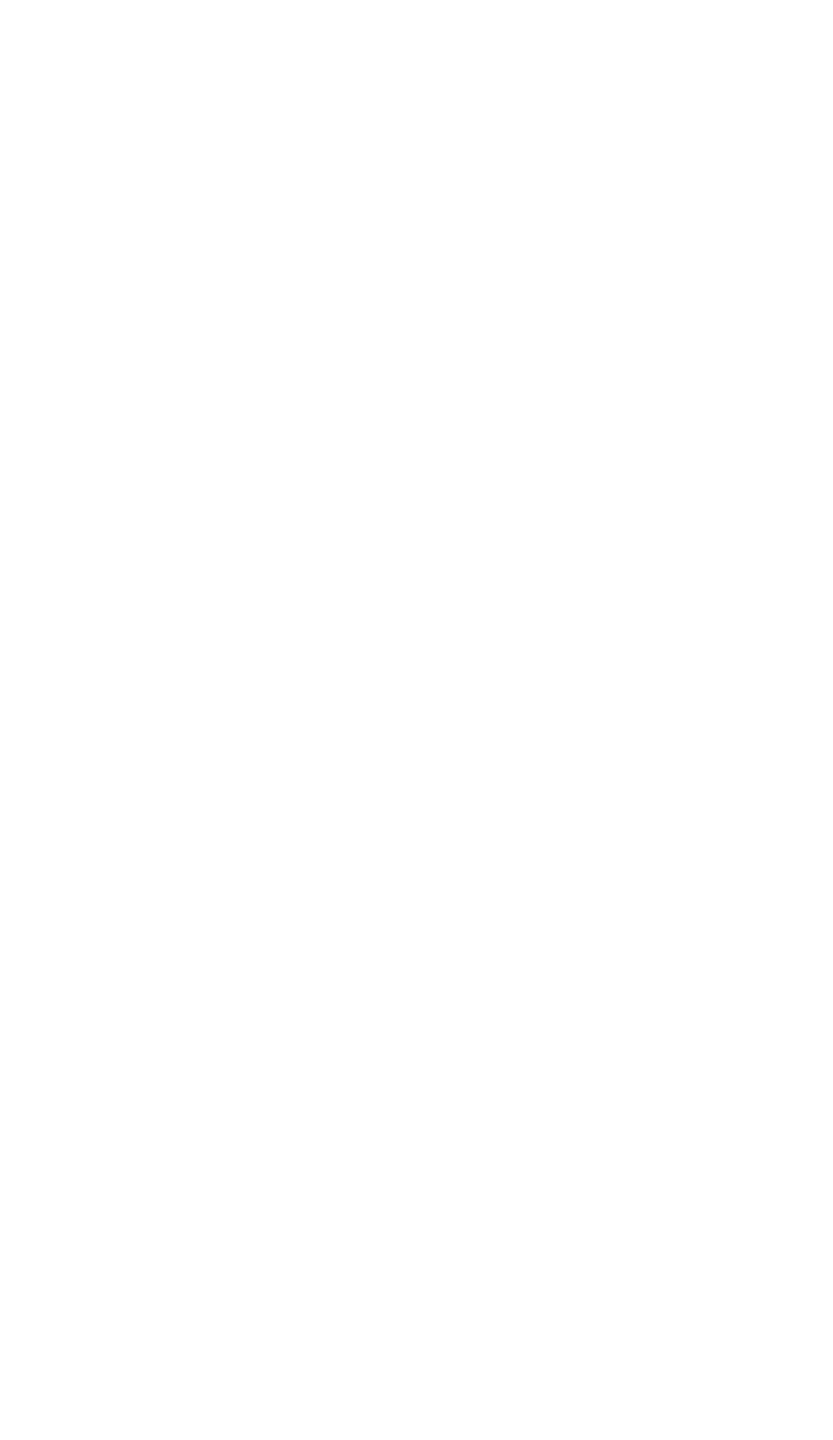
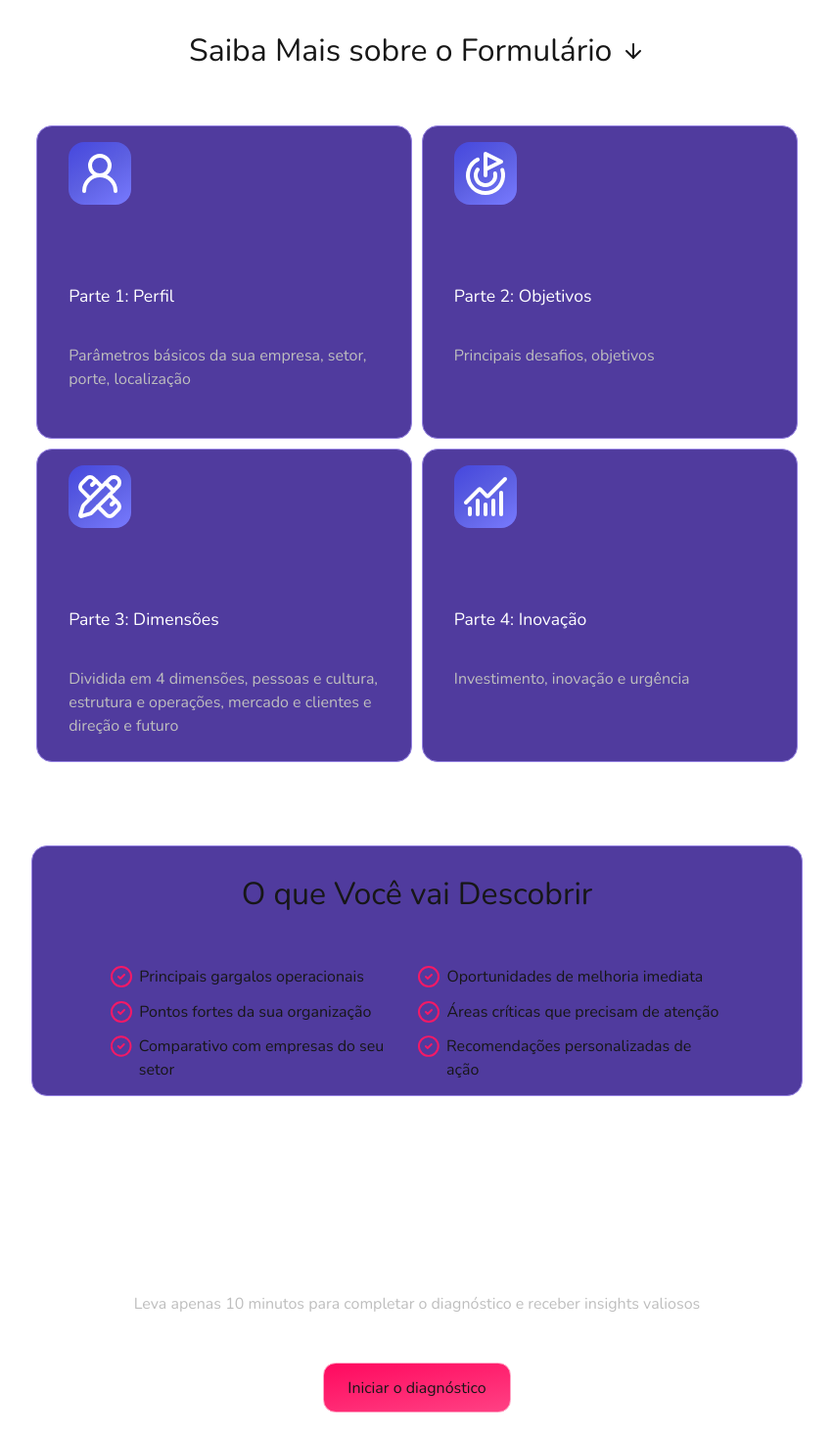
Before and after one commit to API-DeepCode/API3, a Next.js app in the folder api3/: page / in a window 1280 px wide. Shown: the part 620-2090 px from the top of the page at 98% size, without its empty margins (214-1065 px from the left). Before the commit the page ends 800 px from the top, so only its background shows below. Built offline with nearby package versions, Linux system fonts and the light colour scheme.

Commit message:
UPDATE: Atualização das seguintes páginas: landingpage e a primeira página do forms

```diff
--- a/api3/app/Home.module.css
+++ b/api3/app/Home.module.css
@@ -1,5 +1,5 @@
 .welcome_message{
-    border-left: 8px solid #82def2;
+    border-left: 8px solid #ff4687;
     padding-left: 2em;
     margin-bottom: 3em;
     margin-left: 3em;
@@ -22,6 +22,7 @@
     flex-direction: column;
     align-items: center;
     gap: 1em;
+    margin-bottom: 4em;
 }
 
 .title > h1{
@@ -31,7 +32,7 @@
 }
 
 .title > h2{
-    color: gray;
+    color: rgb(190, 190, 190);
     font-size: 1.3em;
     width: 30em;
     margin-bottom: 1.5em;
@@ -39,4 +40,104 @@
 
 .information_title{
     display: flex;
+    justify-content: center;
+    font-size: 2em;
+    align-items: center;
+    gap: .3em;
+    margin-bottom: 1.5em;
 }
+
+.main_content{
+    display: flex;
+    flex-direction: column;
+    align-items: center;
+}
+
+.parts{
+    display: flex;
+    flex-wrap: wrap;
+    justify-content: center;
+    margin-bottom: 5em;
+}
+
+.parts > div{
+    width: 40%;
+    background-color: #351c8fdc;
+    border: 1px solid #9683e2;
+    border-radius: 1em;
+    padding: 1em 2em;
+    height: 20em;
+    display: flex;
+    flex-direction: column;
+    margin: .3em;
+    color: rgb(190, 190, 190);
+}
+
+.part_icon{
+    color: white;
+    background: linear-gradient(145deg, #4547dd 0%, rgb(93, 96, 226) 50%, #787aff 100%);
+    border-radius: 1em;
+    height: 4em;
+    width: 4em;
+    padding: .5em;
+    margin-bottom: 5em;
+}
+
+.parts > div > h1{
+    font-size: 1.1em;
+    margin-bottom: 2em;
+    color: white;
+}
+
+.dimension{
+
+}
+
+.objective{
+    background-color: #351c8fdc;
+    border: 1px solid #9683e2;
+    width: 82%;
+    display: flex;
+    flex-direction: column;
+    align-items: center;
+    border-radius: 1em;
+    height: 16em;
+    margin-bottom: 8em;
+}
+
+.objective > h1{
+    font-size: 2em;
+    margin-bottom: 1.5em;
+    margin-top: .8em;
+}
+
+.objective ul{
+    display: flex;
+    flex-wrap: wrap;
+    justify-content: center;
+}
+
+.objective li{
+    display: flex;
+    width: 40%;
+    margin-bottom: .7em;
+    gap: .4em;
+}
+
+.forms{
+    display: flex;
+    flex-direction: column;
+    align-items: center;
+    margin-bottom: 3em;
+}
+
+.forms > h1{
+    font-size: 2.5em;
+    color: white;
+    margin-bottom: .3em;
+}
+
+.forms > h2{
+    color: rgb(190, 190, 190);
+    margin-bottom: 3em;
+}
--- a/api3/app/globals.css
+++ b/api3/app/globals.css
@@ -7,7 +7,7 @@
 
 @media (prefers-color-scheme: dark) {
   :root {
-    --background: #200972;
+    --background: linear-gradient(110deg, #311597 0%, #4d2cc4 50%, #200972 100%);
     --foreground: #ededed;
   }
 }
@@ -15,5 +15,5 @@
 body {
   background: var(--background);
   color: var(--foreground);
-  font-family: Arial, Helvetica, sans-serif;
+  font-family: var(--font-nunito), sans-serif;
 }
--- a/api3/app/layout.tsx
+++ b/api3/app/layout.tsx
@@ -1,16 +1,12 @@
 import type { Metadata } from "next";
-import { Geist, Geist_Mono } from "next/font/google";
+import { Nunito } from "next/font/google";
 import "./globals.css";
 
-const geistSans = Geist({
-  variable: "--font-geist-sans",
+const nunito = Nunito({
   subsets: ["latin"],
-});
-
-const geistMono = Geist_Mono({
-  variable: "--font-geist-mono",
-  subsets: ["latin"],
-});
+  variable: "--font-nunito",
+  display: "swap",
+})
 
 export const metadata: Metadata = {
   title: "EntrenovaFlix - Home",
@@ -27,9 +23,7 @@ export default function RootLayout({
 }>) {
   return (
     <html lang="en">
-      <body
-        className={`${geistSans.variable} ${geistMono.variable} antialiased`}
-      >
+      <body className={`${nunito.variable} antialiased`}>
         {children}
       </body>
     </html>
--- a/api3/app/page.tsx
+++ b/api3/app/page.tsx
@@ -1,6 +1,6 @@
 "use client"
 
-import { Bot, ArrowDown } from "lucide-react";
+import { Bot, ArrowDown, UserRound, Goal, PencilRuler, ChartNoAxesCombined, CircleCheck } from "lucide-react";
 import styles from "./Home.module.css"
 import NavButton from "@/components/globals/NavButton"
 
@@ -33,8 +33,85 @@ export default function Home() {
                     <ArrowDown/>
                 </div>
 
-                <section>
+                <section className={styles.main_content}>
+                    <div className={styles.parts}>
+                        <div>
+                            <UserRound className={styles.part_icon}/>
 
+                            <h1>Parte 1: Perfil</h1>
+
+                            <p>Parâmetros básicos da sua empresa, setor, porte, localização</p>
+                        </div>
+
+                        <div>
+                            <Goal className={styles.part_icon}/>
+
+                            <h1>Parte 2: Objetivos</h1>
+
+                            <p>Principais desafios, objetivos</p>
+                        </div>
+
+                        <div>
+                            <PencilRuler className={styles.part_icon}/>
+
+                            <h1>Parte 3: Dimensões</h1>
+
+                            <p>Dividida em 4 dimensões, pessoas e cultura, estrutura e operações, mercado e clientes e direção e futuro</p>
+                        </div>
+
+                        <div>
+                            <ChartNoAxesCombined className={styles.part_icon}/>
+
+                            <h1>Parte 4: Inovação</h1>
+
+                            <p>Investimento, inovação e urgência</p>
+                        </div>
+                    </div>
+
+                    <div className={styles.dimension}>
+
+                    </div>
+
+                    <div className={styles.objective}>
+                        <h1>O que Você vai Descobrir</h1>
+
+                        <ul>
+                            <li>
+                                <CircleCheck color="#f51966"/>
+                                Principais gargalos operacionais
+                            </li>
+                            <li>
+                                <CircleCheck color="#f51966"/>
+                                Oportunidades de melhoria imediata
+                            </li>
+                            <li>
+                                <CircleCheck color="#f51966"/>
+                                Pontos fortes da sua organização
+                            </li>
+                            <li>
+                                <CircleCheck color="#f51966"/>
+                                Áreas críticas que precisam de atenção
+                            </li>
+                            <li>
+                                <CircleCheck color="#f51966"/>
+                                Comparativo com empresas do seu setor
+                            </li>
+                            <li>
+                                <CircleCheck color="#f51966"/>
+                                Recomendações personalizadas de ação
+                            </li>
+                        </ul>
+                    </div>
+
+                    <div className={styles.forms}>
+                        <h1>Pronto para Transformar sua Empresa?</h1>
+
+                        <h2>Leva apenas 10 minutos para completar o diagnóstico e receber insights valiosos</h2>
+
+                        <NavButton destination={1} buttonStyle={0} content={
+                            <p>Iniciar o diagnóstico</p>
+                        }/>
+                    </div>
                 </section>
             </div>
         </main>
--- a/api3/components/styles/Forms.module.css
+++ b/api3/components/styles/Forms.module.css
@@ -24,7 +24,6 @@
 .information > h1{
     font-size: 1.4em;
     font-weight: bold;
-    color: #f51966;
 }
 
 .information > h2{
@@ -34,8 +33,8 @@
 .questions_table{
     display: flex;
     flex-direction: column;
-    background-color: #211255;
-    border: 1px solid #593ec4;
+    background-color: #594c8ddc;
+    border: 1px solid #9683e2;
     border-radius: 1.5em;
     text-align: left;
     padding: .3em 2em;
@@ -52,11 +51,11 @@
 }
 
 .option_button:hover{
-    background-color: #704fe7;
+    background-color: #6d4de2;
 }
 
 .option_button_selected{
-    background-color: #3c14cc;
+    background-color: #421dc5;
 }
 
 .question_title{
--- a/api3/components/styles/NavButton.module.css
+++ b/api3/components/styles/NavButton.module.css
@@ -5,7 +5,7 @@
     display: flex;
     gap: .5em;
     cursor: pointer;
-    border: 1px solid rgb(255, 243, 247);
+    border: 1px solid rgb(255, 164, 196);
 }
 
 .pink_button_unavailable{
--- a/api3/components/styles/ProgressBar.module.css
+++ b/api3/components/styles/ProgressBar.module.css
@@ -7,7 +7,7 @@
 }
 
 .progression_color{
-    background-color: #471edb;
+    background-color: #7853ff;
     height: 1em;
     transition: all .3s ease-out;
 }
```
